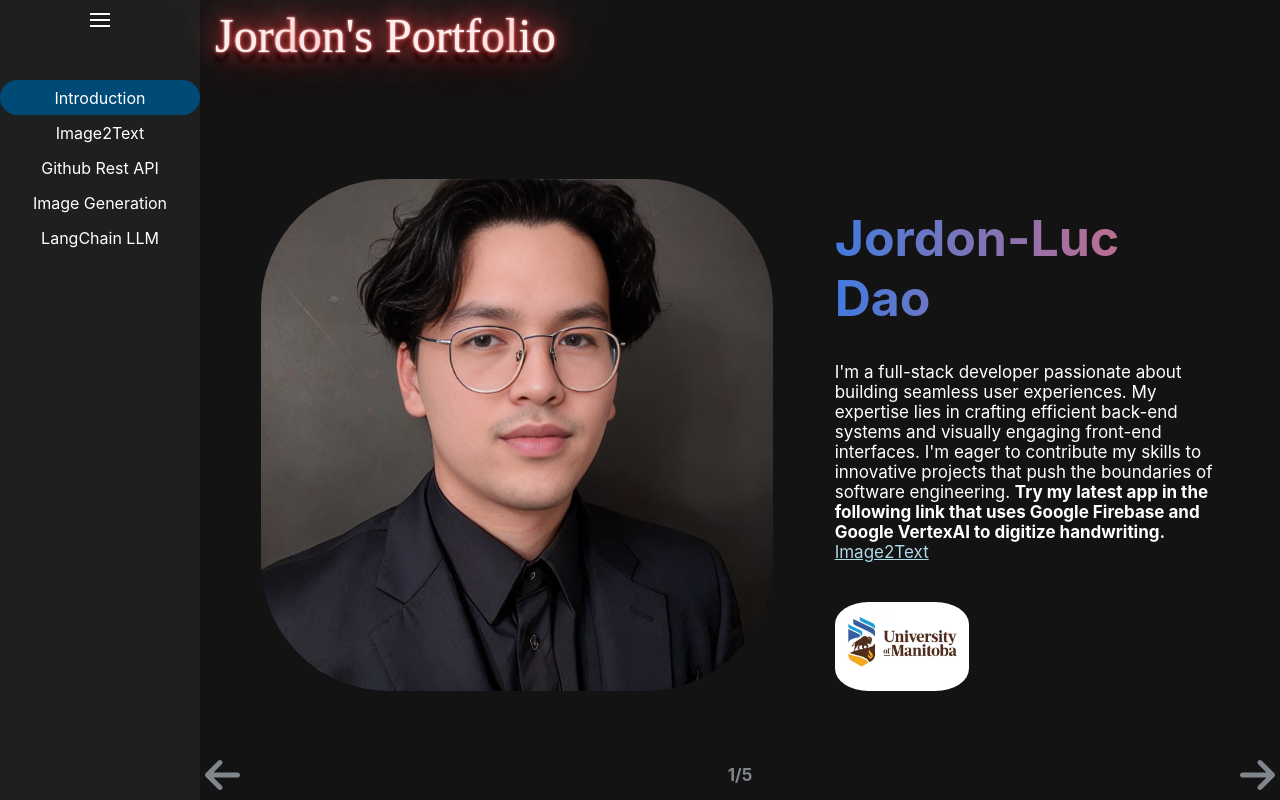
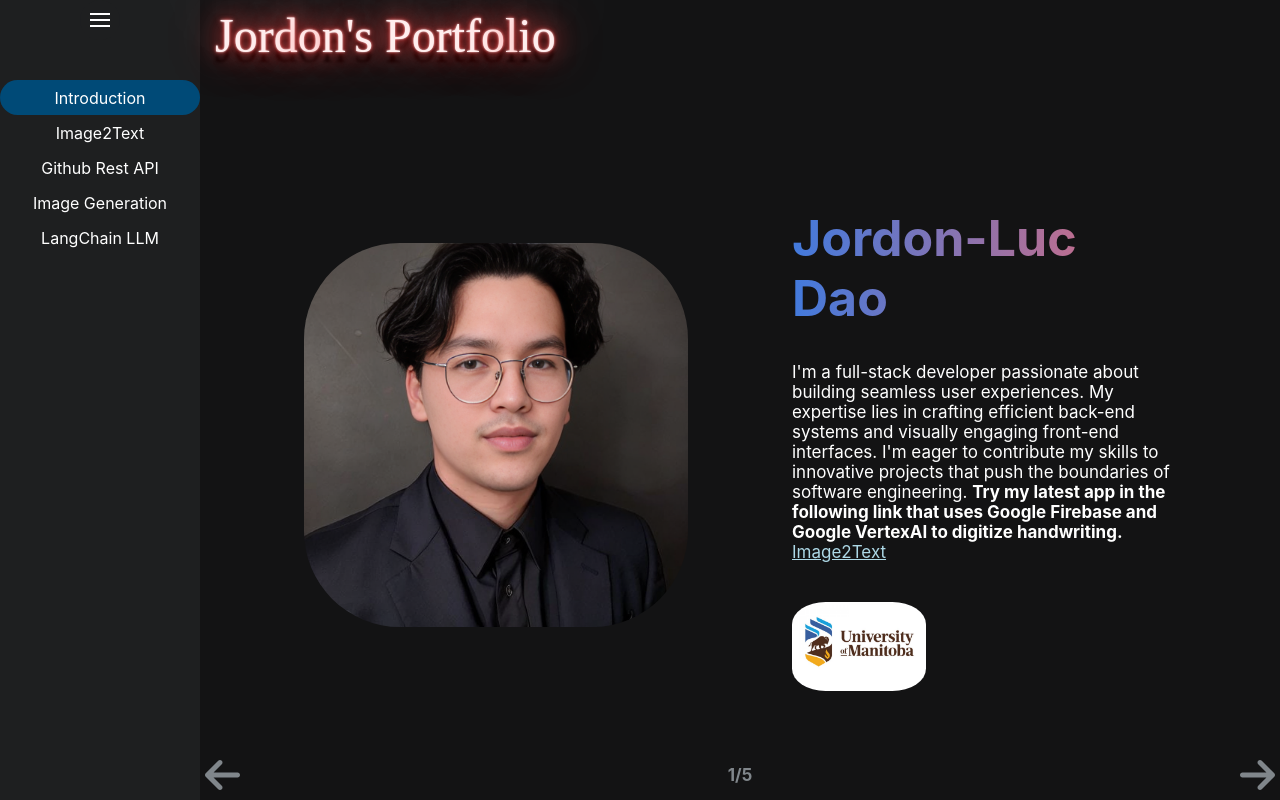
Before and after one commit to jDaowy/jordons-profile, a React (Create React App) app: page / in a window 1280 px wide. Built offline with nearby package versions, Linux system fonts and the light colour scheme.

Commit message:
Change Intro Pic Width

```diff
--- a/src/components/IntroContent/IntroContent.css
+++ b/src/components/IntroContent/IntroContent.css
@@ -1,5 +1,6 @@
 .me {
-  max-width: 50vw;
+  width: 50%;
+  max-width: 30vw;
   border-radius: 25%;
 }
 
```
